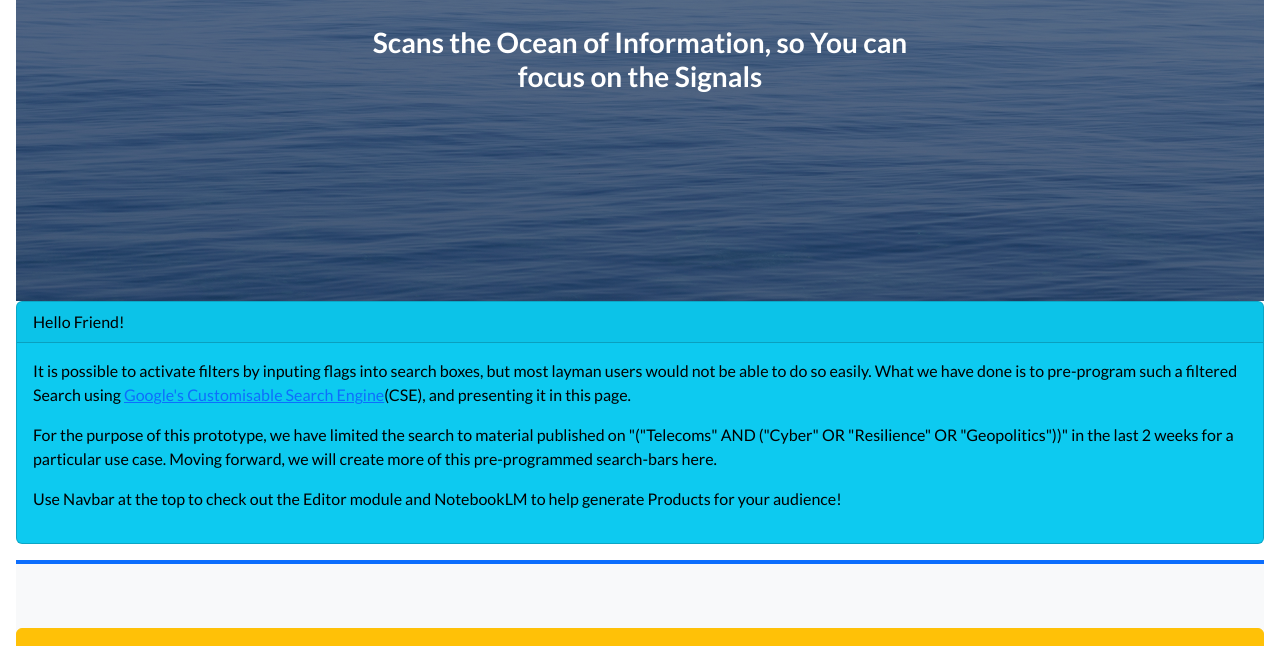
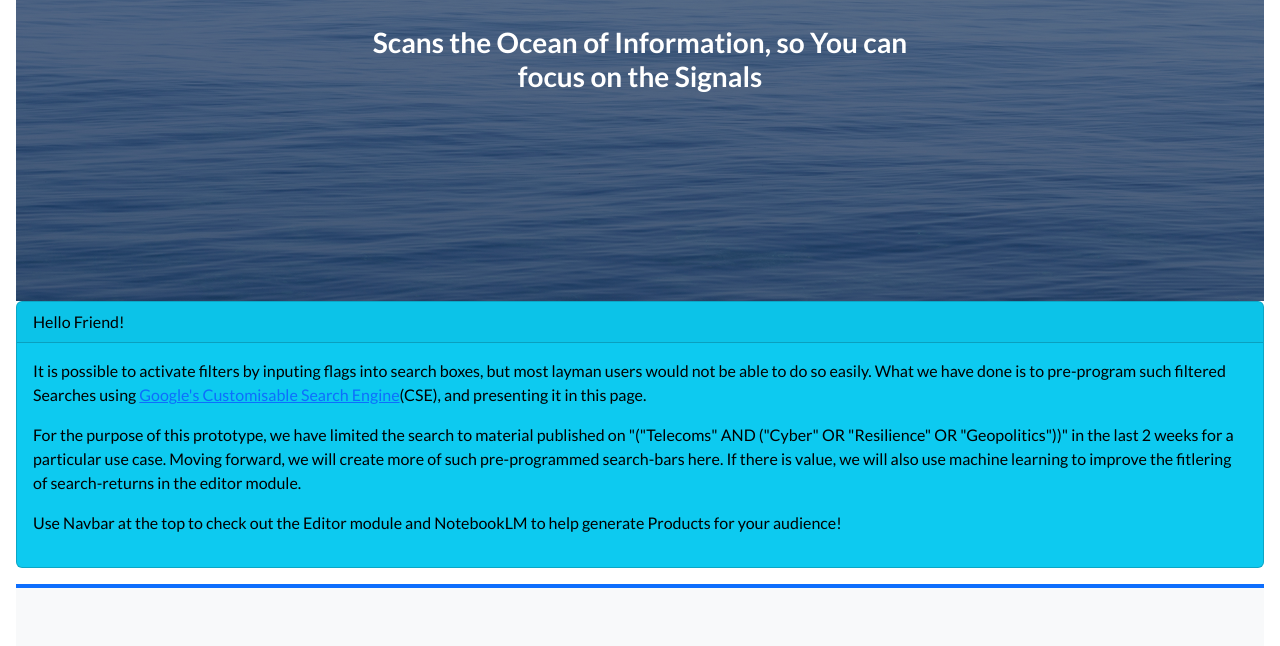
Before and after one commit to YeoSooBin/BETS-Simple, a plain HTML site: page Sub2_Filtered_Scan/index.html in a window 1280 px wide. Shown: the part 385-1031 px from the top of the page. Drawn offline with nearby package versions, Linux system fonts and the light colour scheme; files whose address does not match are found by name.

Commit message:
small edit in search page

```diff
--- a/Sub2_Filtered_Scan/index.html
+++ b/Sub2_Filtered_Scan/index.html
@@ -51,14 +51,16 @@
                 <p class="card-text">
                 It is possible to activate filters by inputing flags into search boxes,
                 but most layman users would not be able to do so easily.
-                What we have done is to pre-program such a filtered Search using
+                What we have done is to pre-program such filtered Searches using
                 <a href="https://programmablesearchengine.google.com/">Google's Customisable Search Engine</a>(CSE),
                 and presenting it in this page.
                 </p>
                 <p>For the purpose of this prototype,
                     we have limited the search to material published on "("Telecoms" AND ("Cyber" OR "Resilience" OR "Geopolitics"))"
                     in the last 2 weeks for a particular use case.
-                    Moving forward, we will create more of this pre-programmed search-bars here.
+                    Moving forward, we will create more of such pre-programmed search-bars here.
+                    If there is value, we will also use machine learning to improve the fitlering of search-returns
+                    in the editor module.
                 </p>
                 <p>Use Navbar at the top to check out the Editor module and NotebookLM
                     to help generate Products for your audience!</p>
```
